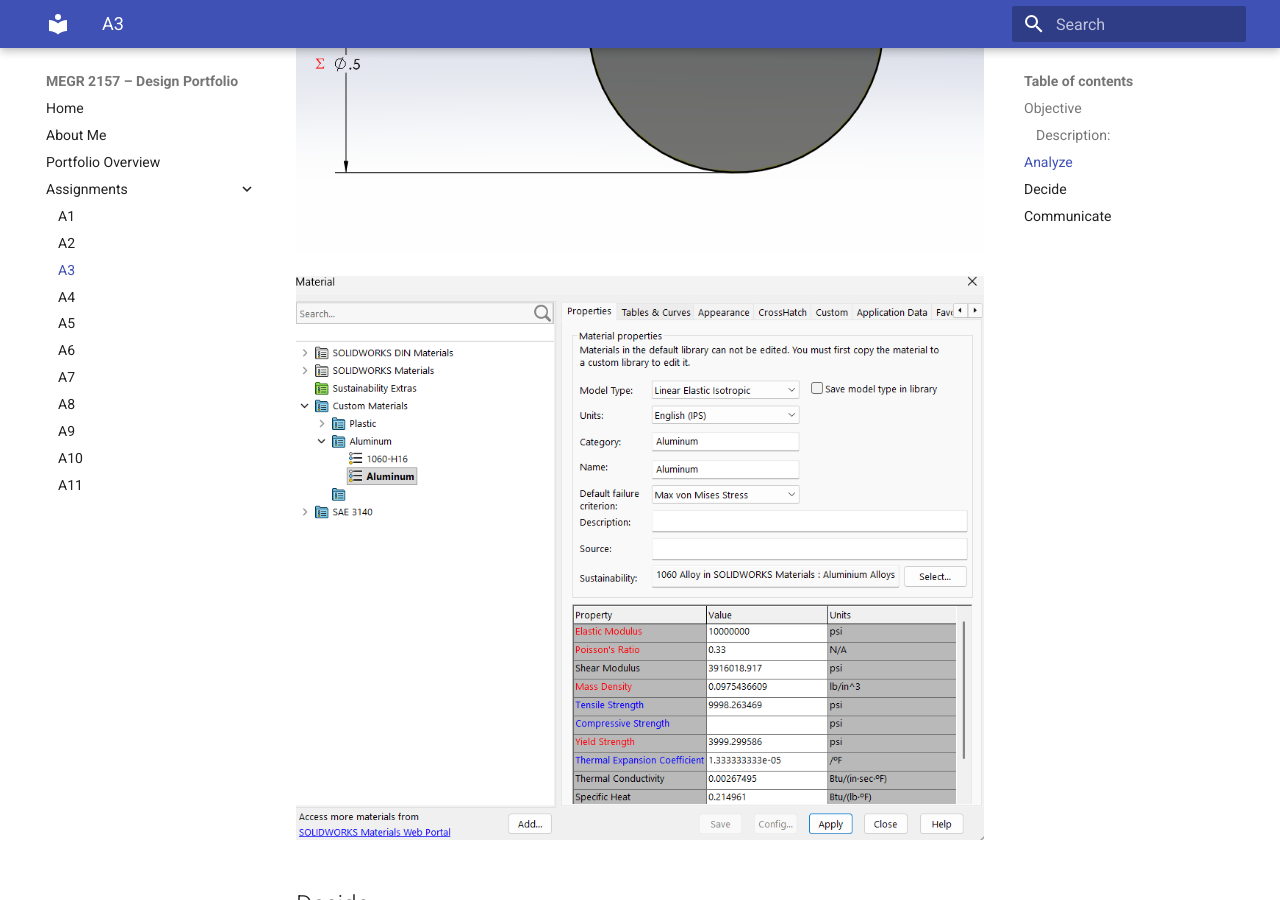
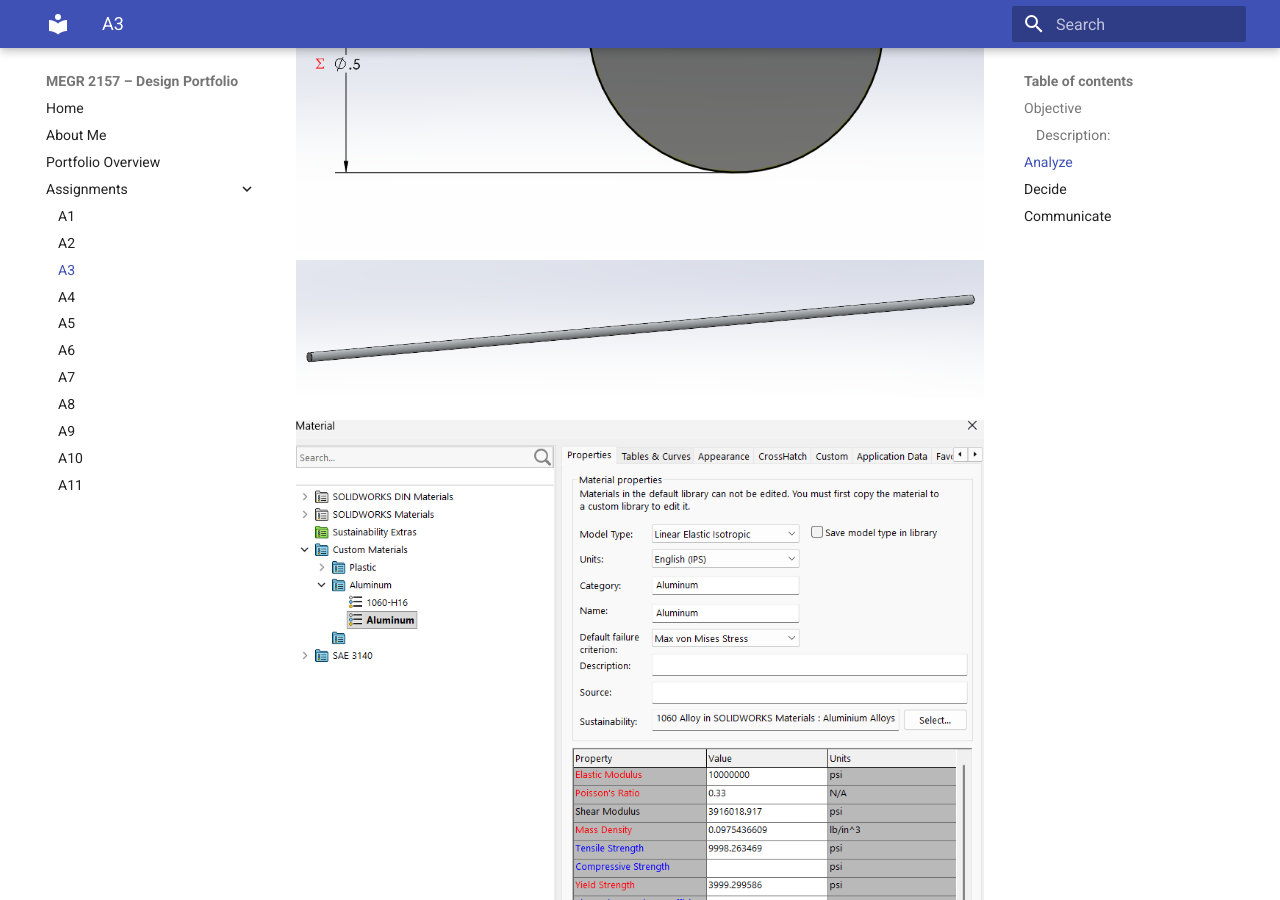
Before and after one commit to SaeedMalik7/megr2157-portfolio, an MkDocs documentation site: the page built from docs/assignments/A03/index.md, in a window 1280 px wide and 900 px high, scrolled down 1491 px. Built offline with MkDocs 1.6.1 and Material for MkDocs 9.7.7, drawn with Linux system fonts in a browser that asks for light colours.

Commit message:
Update index.md

```diff
--- a/docs/assignments/A03/index.md
+++ b/docs/assignments/A03/index.md
@@ -16,11 +16,13 @@ To design a bar which has a circular cross section where the values of the crite
 <img src="./Equations.png" alt="" width="800">
 
 <img src="./Step 1.png" alt="" width="800">
+<img src="./bar.png" alt="" width="800">
 
 <img src="./Custom Material.png" alt="" width="800">
 
 
 ## Decide
+<img src="./Bar Load.png" alt="" width="800">
 <img src="./Deflection Map.png" alt="" width="800">
 <img src="./Von Misses.png" alt="" width="800">
 
```
